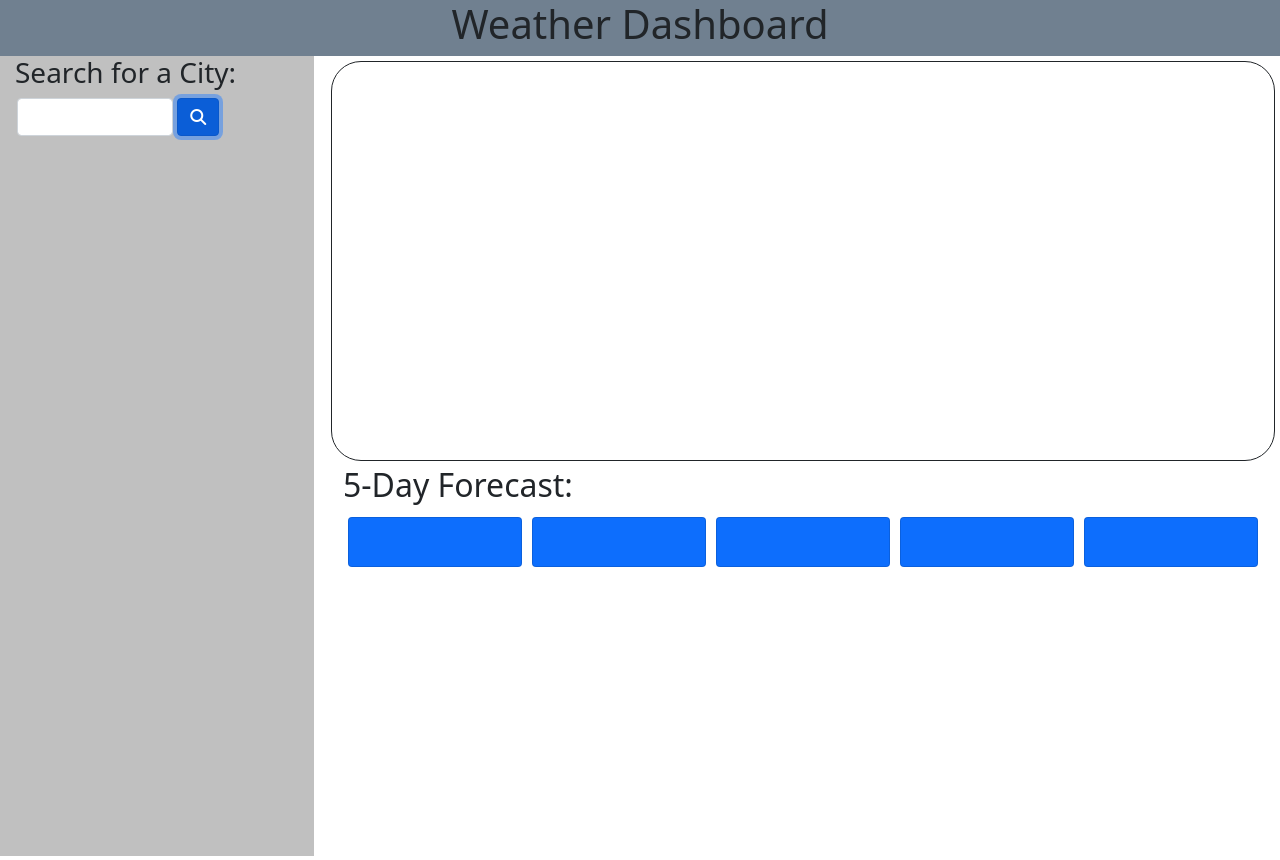
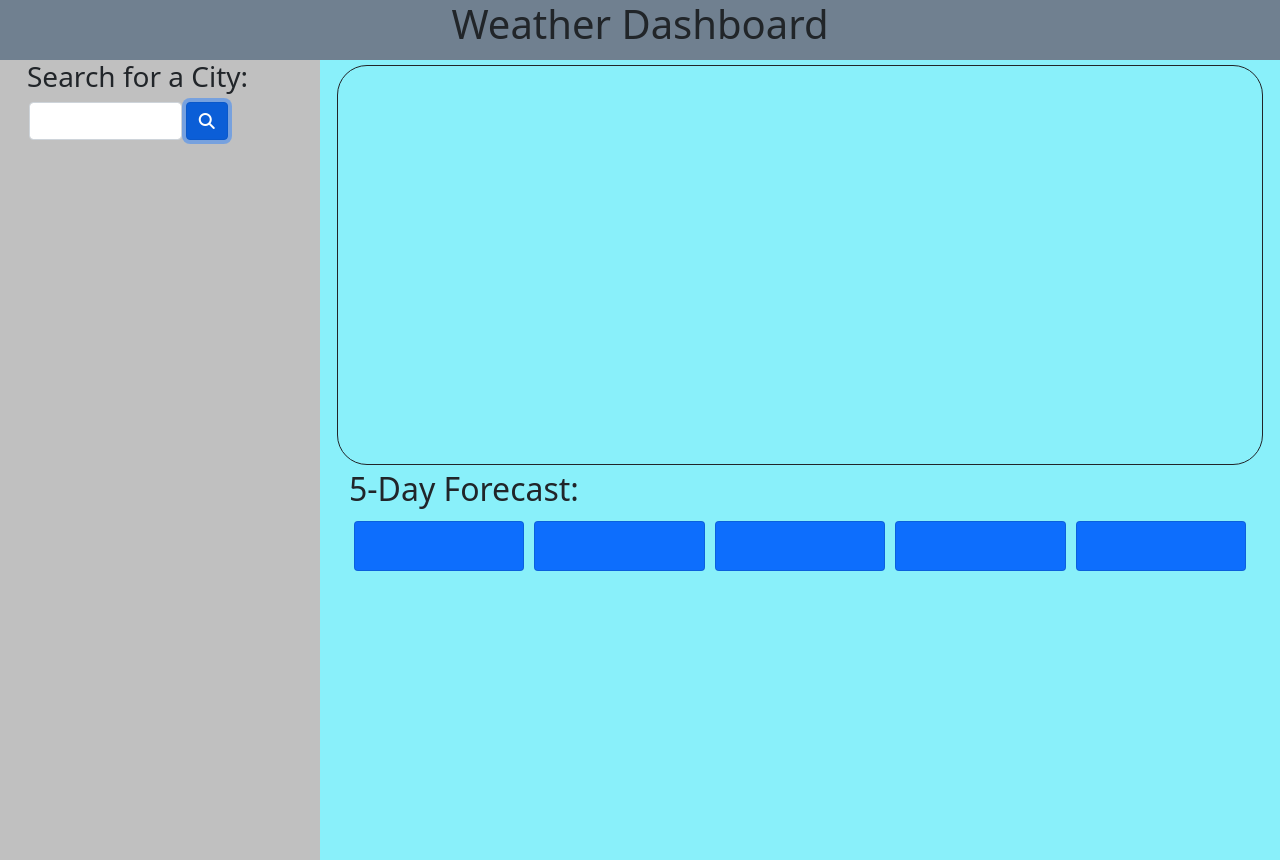
Before and after one commit to lbalbrecht/lba-weather-dashboard, a plain HTML site: page index.html in a window 1280 px wide. Both pictures are taken after a click on the button 198 px from the left and 116 px from the top of the page. Drawn offline with nearby package versions, Linux system fonts and the light colour scheme; no server answers.

Commit message:
ux/ui updates; added background color and reformatted layout

```diff
--- a/assets/css/style.css
+++ b/assets/css/style.css
@@ -1,6 +1,10 @@
+body {
+    background-color: #89F0FA;
+}
 header {
     text-align: center;
     background-color: slategray;
+    padding-bottom: 4px;
 }
 #city-search {
     background-color: #C0C0C0;
--- a/assets/js/script.js
+++ b/assets/js/script.js
@@ -1,15 +1,29 @@
 var apiKey = '91d06b081975cb9e9ba419e831395fd0';
 
+
 $(document).ready(function () {
+    var searches = [];
     $('#search-btn').on('click', function (event) {
         event.preventDefault();
+        var cityInput = $("#city-input").val();
+        localStorage.setItem('searches', cityInput)
         clearPage();
-        var cityInput = $("#city-input").val();
-        // var searches = [];
-        // searches.push(cityInput)
-        // localStorage.setItem('searches', searches)
         ajaxCall(cityInput);
     });
+
+    function displaySearches() {
+        console.log("Hello world!")
+        var listEl = document.createElement('li');
+        var retrievedSearches = localStorage.getItem('searches');
+        console.log(retrievedSearches)
+
+        for (i = 0; i < retrievedSearches.length; i++) {
+            listEl.value = retrievedSearches[i]
+            $('#city-list').append(listEl)
+            listEl.style.margin = '15px';
+        }
+    };
+
     function ajaxCall(cityInput) {
         $.ajax({
             url: `https://api.openweathermap.org/data/2.5/weather?q=${cityInput}&appid=${apiKey}`,
@@ -35,10 +49,13 @@ $(document).ready(function () {
                 $('#weather-icon').addClass('fas fa-snowflake')
             }
         });
+
         $.ajax({
             url: `https://api.openweathermap.org/data/2.5/forecast?q=${cityInput}&appid=${apiKey}`,
             method: "GET"
         }).then(function (response) {
+            searches.push(cityInput)
+            console.log(searches)
             $("#date1").append((moment().add(1, 'days').format('l')));
             $("#temp1").append('Temperature: ' + (((response.list[0].main.temp - 273.15) * 1.8 + 32).toFixed(1) + `\xB0` + 'F'));
             $('#humid1').append('Humidity: ' + ((response.list[0].main.humidity) + '%'));
@@ -119,8 +136,9 @@ $(document).ready(function () {
                 $('#icon5').addClass('fas fa-snowflake')
             }
         })
+        displaySearches();
         showForecast();
-    }
+    };
 });
 
 function showForecast() {
@@ -129,15 +147,6 @@ function showForecast() {
     document.querySelector('#five-day-forecast').style.visibility = 'visible';
 };
 
-
-// var listEl = document.createElement('li');
-// var retrievedSearches = localStorage.getItem('searches');
-
-// for (i = 0; i < retrievedSearches.length; i++) {
-//     listEl.append(retrievedSearches[i])
-// }
-// $('#city-list').append(listEl)
-// listEl.style.margin = '15px';
 
 function clearPage() {
     $("#name-date").empty();
--- a/index.html
+++ b/index.html
@@ -12,8 +12,7 @@
 </head>
 
 <body>
-    <div class="row">
-        <header class="col-12">
+    <header>
         <h1>Weather Dashboard</h1>
     </header>
     <div class="container-fluid">
@@ -25,7 +24,8 @@
                         <input type="city" class="form-control" id="city-input">
                     </div>
                     <div class="col-1">
-                            <button type="submit" class="btn btn-primary" id="search-btn"><i class="fas fa-search"></i></button>
+                        <button type="submit" class="btn btn-primary" id="search-btn"><i
+                                class="fas fa-search"></i></button>
                     </div>
                 </div>
                 <div class="row" id="search-history">
@@ -100,8 +100,6 @@
             </div>
         </div>
     </div>
-    </div>
-    </div>
     <script type="text/javascript" src="https://cdnjs.cloudflare.com/ajax/libs/moment.js/2.27.0/moment.min.js"></script>
     <script src="https://cdnjs.cloudflare.com/ajax/libs/jquery/3.2.1/jquery.min.js"></script>
     <script src="https://kit.fontawesome.com/f761b71755.js" crossorigin="anonymous"></script>
```
Lines whose indentation alone changed are shown as unchanged.
